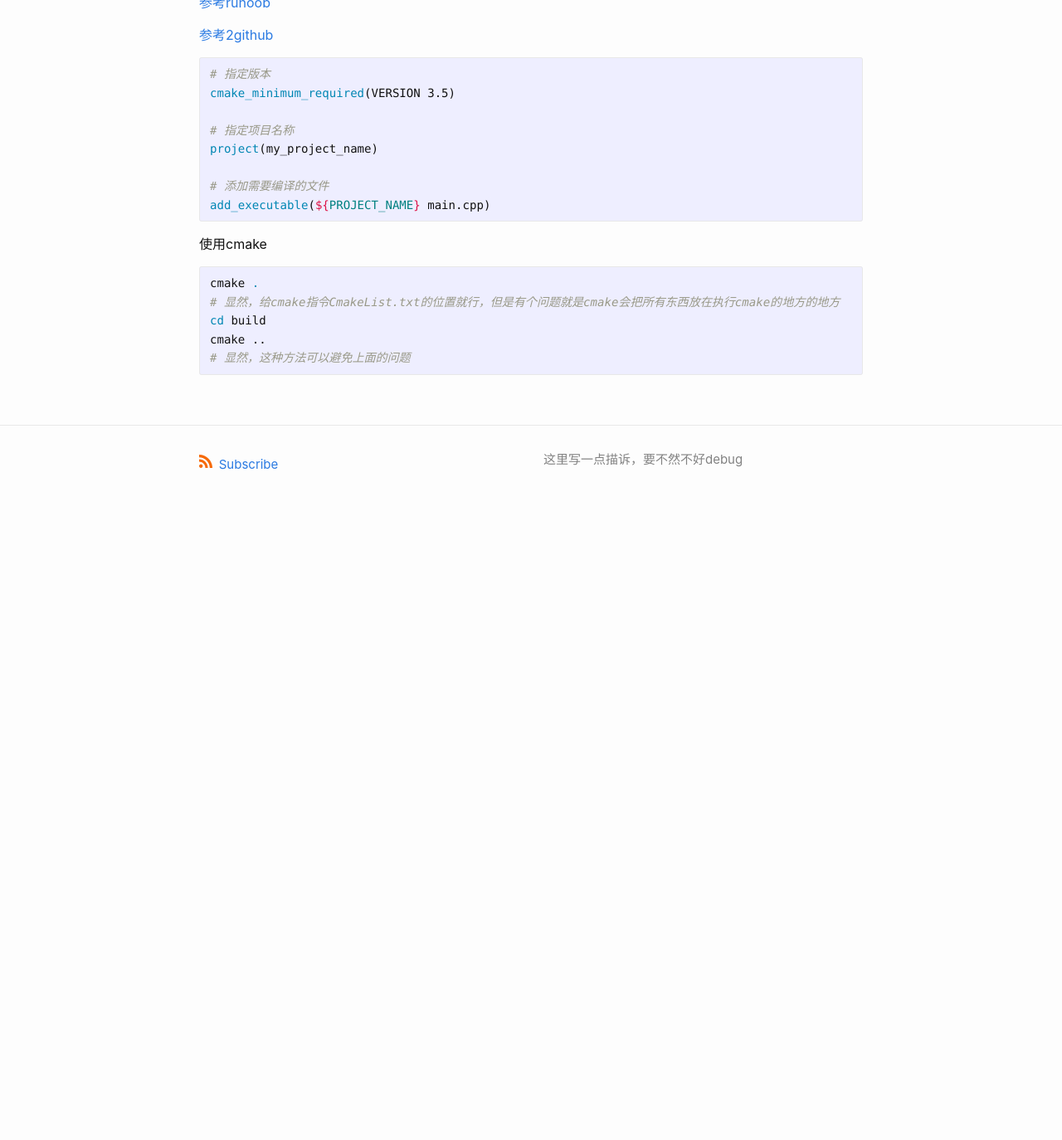
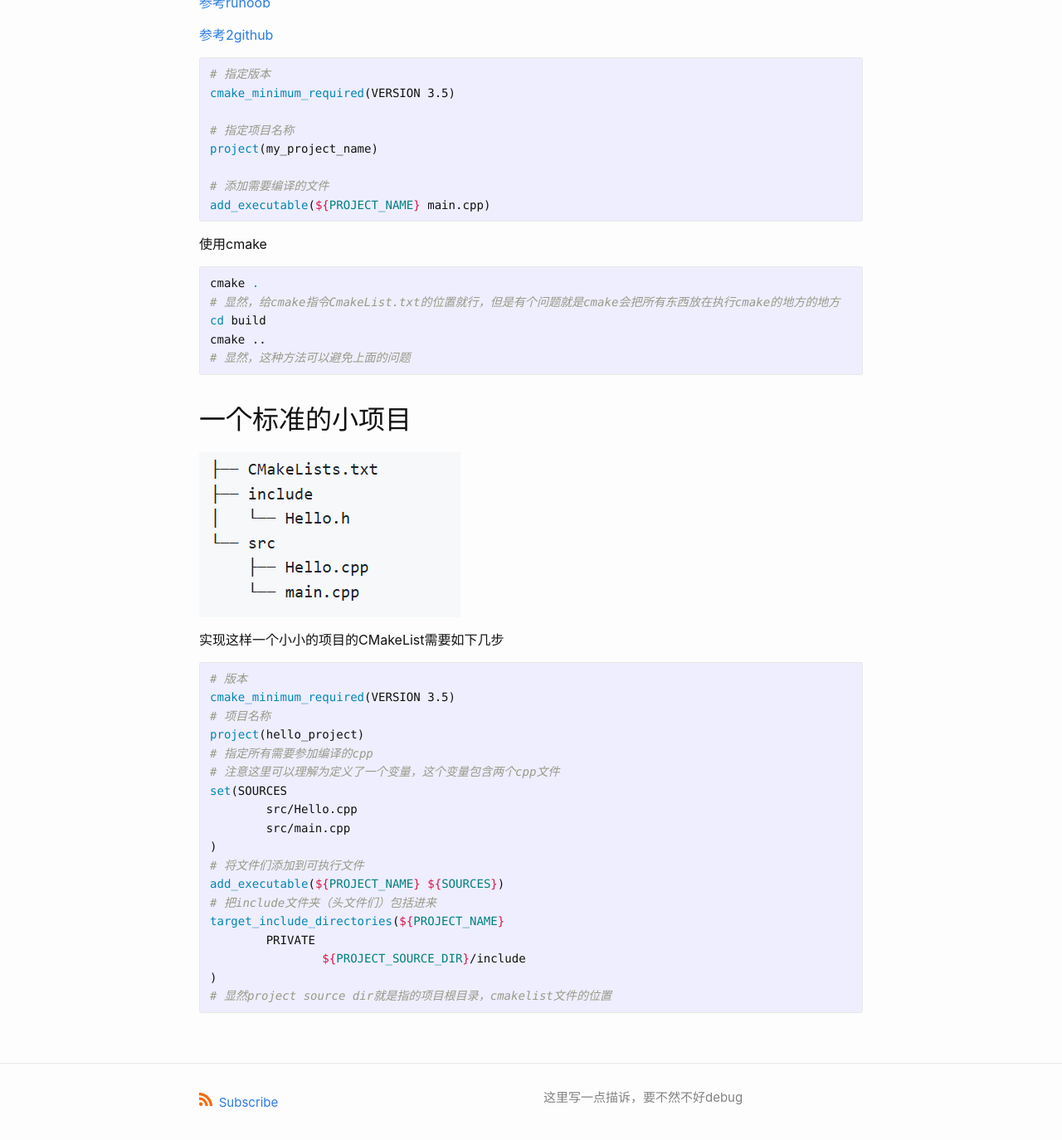
Before and after one commit to huinaibing/huinaibing.github.io, a Jekyll site: the page built from cs/cppreview.md, in a window 1280 px wide and 1400 px high, scrolled down 2220 px. Shown: the top 1374 px of the window at 83% size. Built offline with Jekyll 4.4.1, drawn with Linux system fonts in a browser that asks for light colours; before the commit the page ends 2851 px from its top, so only the background shows below that.

Commit message:
25 3 11 17:58 wins

````diff
--- a/cs/cppreview.md
+++ b/cs/cppreview.md
@@ -87,3 +87,30 @@ cd build
 cmake ..
 # 显然，这种方法可以避免上面的问题
 ```
+
+## 一个标准的小项目
+
+![image-20250311173316044](./img/cppreview/image-20250311173316044.png)
+
+实现这样一个小小的项目的CMakeList需要如下几步
+
+```cmake
+# 版本
+cmake_minimum_required(VERSION 3.5)
+# 项目名称
+project(hello_project)
+# 指定所有需要参加编译的cpp
+# 注意这里可以理解为定义了一个变量，这个变量包含两个cpp文件
+set(SOURCES
+	src/Hello.cpp
+	src/main.cpp
+)
+# 将文件们添加到可执行文件
+add_executable(${PROJECT_NAME} ${SOURCES})
+# 把include文件夹（头文件们）包括进来
+target_include_directories(${PROJECT_NAME}
+	PRIVATE
+		${PROJECT_SOURCE_DIR}/include
+)
+# 显然project source dir就是指的项目根目录，cmakelist文件的位置
+```
````
Also changed, not shown: _posts/2025-01-14-menu-of-cs.md (+2 -0 lines), cs/img/cppreview/image-20250311173316044.png (added).
